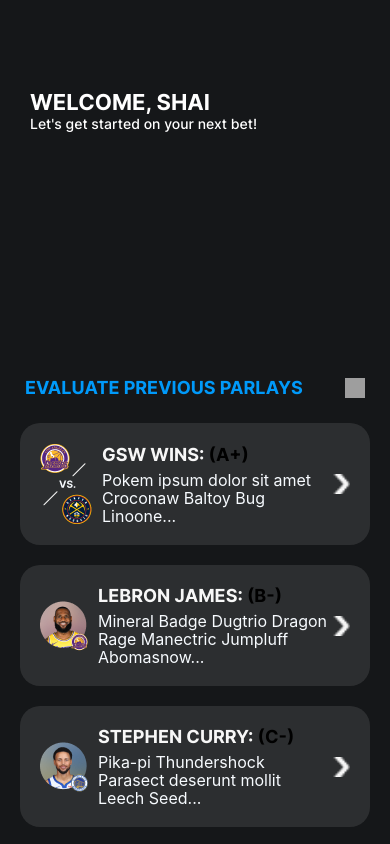
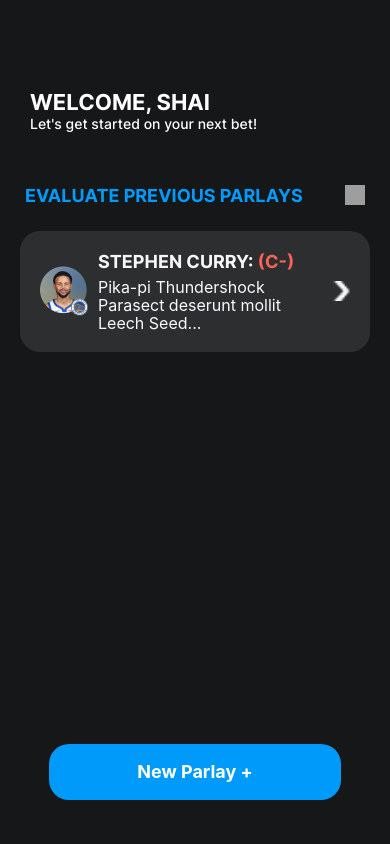
Before and after one commit to yashdesh6/bestbet-app, a React Native app: screen /HomeScreen in a window 390 px wide. Shown: the top 844 px of the page. Built offline with nearby package versions, Linux system fonts and the light colour scheme; grey boxes are pictures that could not be loaded.

Commit message:
Tried to debug issues
Made some progress, check line 44 of parlaydetailscreen

```diff
--- a/screens/HomeScreen.js
+++ b/screens/HomeScreen.js
@@ -10,114 +10,98 @@ import {
 import styles from "./HomeScreenStyles";
 import NewBetModal from "../components/NewBetModal";
 import arrowIcon from "../assets/images/arrow.png";
-
-const getStyleForGrade = (grade) => {
-  if (typeof grade !== "string") return styles.parlayGradeDefault;
-
-  let style;
-  return styles.parlayGradeDefault
-  if (grade.startsWith("A")) {
-    style = styles.parlayGradeGreen;
-  } else if (grade.startsWith("B")) {
-    style = styles.parlayGradeYellow;
-  } else if (grade.startsWith("C")) {
-    style = styles.parlayGradeRed;
-  } else {
-    style = styles.parlayGradeDefault;
-  }
-  return style;
-};
+import { getStyleForGrade, getStyleForStrength } from "../components/getStyleFromGrade";
 
 const parlayData = [
-  {
-    title: "GSW WINS",
-    grade: "A+",
-    description: "Pokem ipsum dolor sit amet Croconaw Baltoy Bug Linoone...",
-    image: require("../assets/images/teams.png"),
-  },
-  {
-    title: "LEBRON JAMES",
-    grade: "B-",
-    description:
-      "Mineral Badge Dugtrio Dragon Rage Manectric Jumpluff Abomasnow...",
-    image: require("../assets/images/lebron.png"),
-  },
-  {
-    title: "STEPHEN CURRY",
-    grade: "C-",
-    description: "Pika-pi Thundershock Parasect deserunt mollit Leech Seed...",
-    image: require("../assets/images/steph.png"),
-  },
-  {
-    title: "GSW WINS",
-    grade: "A+",
-    description: "Pokem ipsum dolor sit amet Croconaw Baltoy Bug Linoone...",
-    image: require("../assets/images/teams.png"),
-  },
-  {
-    title: "LEBRON JAMES",
-    grade: "B-",
-    description:
-      "Mineral Badge Dugtrio Dragon Rage Manectric Jumpluff Abomasnow...",
-    image: require("../assets/images/lebron.png"),
-  },
-  {
-    title: "STEPHEN CURRY",
-    grade: "C-",
-    description: "Pika-pi Thundershock Parasect deserunt mollit Leech Seed...",
-    image: require("../assets/images/steph.png"),
-  },
-  {
-    title: "GSW WINS",
-    grade: "A+",
-    description: "Pokem ipsum dolor sit amet Croconaw Baltoy Bug Linoone...",
-    image: require("../assets/images/teams.png"),
-  },
-  {
-    title: "LEBRON JAMES",
-    grade: "B-",
-    description:
-      "Mineral Badge Dugtrio Dragon Rage Manectric Jumpluff Abomasnow...",
-    image: require("../assets/images/lebron.png"),
-  },
-  {
-    title: "STEPHEN CURRY",
-    grade: "C-",
-    description: "Pika-pi Thundershock Parasect deserunt mollit Leech Seed...",
-    image: require("../assets/images/steph.png"),
-  },
-  {
-    title: "GSW WINS",
-    grade: "A+",
-    description: "Pokem ipsum dolor sit amet Croconaw Baltoy Bug Linoone...",
-    image: require("../assets/images/teams.png"),
-  },
-  {
-    title: "LEBRON JAMES",
-    grade: "B-",
-    description:
-      "Mineral Badge Dugtrio Dragon Rage Manectric Jumpluff Abomasnow...",
-    image: require("../assets/images/lebron.png"),
-  },
-  {
-    title: "STEPHEN CURRY",
-    grade: "C-",
-    description: "Pika-pi Thundershock Parasect deserunt mollit Leech Seed...",
-    image: require("../assets/images/steph.png"),
-  },
-  {
-    title: "GSW WINS",
-    grade: "A+",
-    description: "Pokem ipsum dolor sit amet Croconaw Baltoy Bug Linoone...",
-    image: require("../assets/images/teams.png"),
-  },
-  {
-    title: "LEBRON JAMES",
-    grade: "B-",
-    description:
-      "Mineral Badge Dugtrio Dragon Rage Manectric Jumpluff Abomasnow...",
-    image: require("../assets/images/lebron.png"),
-  },
+  // {
+  //   title: "GSW WINS",
+  //   grade: "A+",
+  //   description: "Pokem ipsum dolor sit amet Croconaw Baltoy Bug Linoone...",
+  //   image: require("../assets/images/teams.png"),
+  // },
+  // {
+  //   title: "LEBRON JAMES",
+  //   grade: "B-",
+  //   description:
+  //     "Mineral Badge Dugtrio Dragon Rage Manectric Jumpluff Abomasnow...",
+  //   image: require("../assets/images/lebron.png"),
+  // },
+  // {
+  //   title: "STEPHEN CURRY",
+  //   grade: "C-",
+  //   description: "Pika-pi Thundershock Parasect deserunt mollit Leech Seed...",
+  //   image: require("../assets/images/steph.png"),
+  // },
+  // {
+  //   title: "GSW WINS",
+  //   grade: "A+",
+  //   description: "Pokem ipsum dolor sit amet Croconaw Baltoy Bug Linoone...",
+  //   image: require("../assets/images/teams.png"),
+  // },
+  // {
+  //   title: "LEBRON JAMES",
+  //   grade: "B-",
+  //   description:
+  //     "Mineral Badge Dugtrio Dragon Rage Manectric Jumpluff Abomasnow...",
+  //   image: require("../assets/images/lebron.png"),
+  // },
+  // {
+  //   title: "STEPHEN CURRY",
+  //   grade: "C-",
+  //   description: "Pika-pi Thundershock Parasect deserunt mollit Leech Seed...",
+  //   image: require("../assets/images/steph.png"),
+  // },
+  // {
+  //   title: "GSW WINS",
+  //   grade: "A+",
+  //   description: "Pokem ipsum dolor sit amet Croconaw Baltoy Bug Linoone...",
+  //   image: require("../assets/images/teams.png"),
+  // },
+  // {
+  //   title: "LEBRON JAMES",
+  //   grade: "B-",
+  //   description:
+  //     "Mineral Badge Dugtrio Dragon Rage Manectric Jumpluff Abomasnow...",
+  //   image: require("../assets/images/lebron.png"),
+  // },
+  // {
+  //   title: "STEPHEN CURRY",
+  //   grade: "C-",
+  //   description: "Pika-pi Thundershock Parasect deserunt mollit Leech Seed...",
+  //   image: require("../assets/images/steph.png"),
+  // },
+  // {
+  //   title: "GSW WINS",
+  //   grade: "A+",
+  //   description: "Pokem ipsum dolor sit amet Croconaw Baltoy Bug Linoone...",
+  //   image: require("../assets/images/teams.png"),
+  // },
+  // {
+  //   title: "LEBRON JAMES",
+  //   grade: "B-",
+  //   description:
+  //     "Mineral Badge Dugtrio Dragon Rage Manectric Jumpluff Abomasnow...",
+  //   image: require("../assets/images/lebron.png"),
+  // },
+  // {
+  //   title: "STEPHEN CURRY",
+  //   grade: "C-",
+  //   description: "Pika-pi Thundershock Parasect deserunt mollit Leech Seed...",
+  //   image: require("../assets/images/steph.png"),
+  // },
+  // {
+  //   title: "GSW WINS",
+  //   grade: "A+",
+  //   description: "Pokem ipsum dolor sit amet Croconaw Baltoy Bug Linoone...",
+  //   image: require("../assets/images/teams.png"),
+  // },
+  // {
+  //   title: "LEBRON JAMES",
+  //   grade: "B-",
+  //   description:
+  //     "Mineral Badge Dugtrio Dragon Rage Manectric Jumpluff Abomasnow...",
+  //   image: require("../assets/images/lebron.png"),
+  // },
   {
     title: "STEPHEN CURRY",
     grade: "C-",
--- a/screens/bets/ParlayDetailScreen.js
+++ b/screens/bets/ParlayDetailScreen.js
@@ -1,8 +1,18 @@
 import React, { useState, useEffect } from "react";
-import { View, Text, TouchableOpacity, ScrollView, Image, StyleSheet } from "react-native";
+import {
+  View,
+  Text,
+  TouchableOpacity,
+  ScrollView,
+  Image,
+  StyleSheet,
+} from "react-native";
 import NewBetModal from "../../components/NewBetModal";
 import arrowIcon from "../../assets/images/arrow.png";
-import { getStyleForGrade, getStyleForStrength } from "../../components/getStyleFromGrade";
+import {
+  getStyleForGrade,
+  getStyleForStrength,
+} from "../../components/getStyleFromGrade";
 
 const ParlayDetailScreen = ({ navigation, route }) => {
   const [modalVisible, setModalVisible] = useState(false);
@@ -14,8 +24,10 @@ const ParlayDetailScreen = ({ navigation, route }) => {
     }
   }, [route.params?.initialBet]);
 
-  const overallStrength = betData.length > 0 ? betData[0].response.over_under_analysis : "C";
-  console.log(betData);
+  const overallStrength =
+    betData.length > 0 && betData.response != null
+      ? betData[0].response.over_under_analysis
+      : "C";
 
   const handleEvaluateBet = (response) => {
     const newBet = {
@@ -24,7 +36,15 @@ const ParlayDetailScreen = ({ navigation, route }) => {
       description: response.response.response.content,
       image: require("../../assets/images/steph.png"), // Replace with actual image if available
     };
-    setBetData([newBet, ...betData]);
+    console.log("New Bet:\n");
+    console.log(newBet);
+    console.log("Bet Data:\n");
+    console.log(...betData);
+    console.log("Setting Bet Data...\n\n");
+    const newBetData = [newBet, ...betData];
+    setBetData(newBetData);
+    console.log("Bet Data:\n");
+    console.log(betData);
   };
 
   return (
@@ -32,10 +52,14 @@ const ParlayDetailScreen = ({ navigation, route }) => {
       <View style={styles.topSection}>
         {betData.length > 0 && (
           <>
-            <Text style={styles.title}>{betData[0].title || "NIKOLA JOKIC"}</Text>
+            <Text style={styles.title}>
+              {betData[0].title || "NIKOLA JOKIC"}
+            </Text>
             <View style={styles.textContainer}>
               <Text style={styles.subtitle}>OVERALL STRENGTH: </Text>
-              <Text style={getStyleForGrade(overallStrength)}>{overallStrength}</Text>
+              <Text style={getStyleForGrade(overallStrength)}>
+                {overallStrength}
+              </Text>
             </View>
             <View style={styles.strengthBar}>
               <View style={getStyleForStrength(overallStrength)} />
@@ -55,8 +79,16 @@ const ParlayDetailScreen = ({ navigation, route }) => {
               {bet.image && <Image source={bet.image} />}
               <View style={styles.betText}>
                 <View style={styles.betTextContainer}>
-                  <Text style={styles.betTitle}>{bet.title || "NIKOLA JOKIC"}: </Text>
-                  <Text style={getStyleForGrade(bet.grade)}>{`(${bet.grade})`}</Text>
+                  <Text style={styles.betTitle}>
+                    {bet.title || "NIKOLA JOKIC"}:{" "}
+                  </Text>
+                  {bet.response != null ? (
+                    <Text
+                      style={getStyleForGrade(bet.response.over_under_analysis)}
+                    >{`(${bet.response.over_under_analysis})`}</Text>
+                  ) : (
+                    <Text style={getStyleForGrade("C")}>C</Text>
+                  )}
                 </View>
                 <Text style={styles.betDescription}>{bet.description}</Text>
               </View>
@@ -84,22 +116,86 @@ const ParlayDetailScreen = ({ navigation, route }) => {
 };
 
 const styles = StyleSheet.create({
-  screen: { backgroundColor: "#151719", height: "100%", justifyContent: "flex-start" },
+  screen: {
+    backgroundColor: "#151719",
+    height: "100%",
+    justifyContent: "flex-start",
+  },
   topSection: { marginTop: "18%", padding: 20, height: "12%" },
   midSection: { height: "65%", padding: 10 },
-  bottomSection: { justifyContent: "center", height: "15%", alignItems: "center" },
-  title: { color: "white", fontSize: 22, fontFamily: "Inter-Bold", marginBottom: '1%', alignSelf: "flex-start" },
-  textContainer: { display: "flex", flexDirection: "row", alignSelf: "flex-start", marginBottom: '2%' },
-  subtitle: { color: "white", fontSize: 18, fontFamily: "Inter-Bold", marginBottom: '5%' },
-  strengthBar: { height: 4, backgroundColor: "#333", borderRadius: 2, overflow: "hidden", width: "100%", marginBottom: '25%' },
-  sectionHeader: { color: "#009afa", fontSize: 18, fontWeight: "bold", marginBottom: '5%', marginLeft: '2%', alignSelf: "flex-start" },
-  betItem: { flexDirection: "row", alignItems: "center", backgroundColor: "rgba(255, 255, 255, 0.1)", margin: 10, borderRadius: 20, padding: 20 },
+  bottomSection: {
+    justifyContent: "center",
+    height: "15%",
+    alignItems: "center",
+  },
+  title: {
+    color: "white",
+    fontSize: 22,
+    fontFamily: "Inter-Bold",
+    marginBottom: "1%",
+    alignSelf: "flex-start",
+  },
+  textContainer: {
+    display: "flex",
+    flexDirection: "row",
+    alignSelf: "flex-start",
+    marginBottom: "2%",
+  },
+  subtitle: {
+    color: "white",
+    fontSize: 18,
+    fontFamily: "Inter-Bold",
+    marginBottom: "5%",
+  },
+  strengthBar: {
+    height: 4,
+    backgroundColor: "#333",
+    borderRadius: 2,
+    overflow: "hidden",
+    width: "100%",
+    marginBottom: "25%",
+  },
+  sectionHeader: {
+    color: "#009afa",
+    fontSize: 18,
+    fontWeight: "bold",
+    marginBottom: "5%",
+    marginLeft: "2%",
+    alignSelf: "flex-start",
+  },
+  betItem: {
+    flexDirection: "row",
+    alignItems: "center",
+    backgroundColor: "rgba(255, 255, 255, 0.1)",
+    margin: 10,
+    borderRadius: 20,
+    padding: 20,
+  },
   betText: { flex: 1, marginLeft: 10 },
-  betTextContainer: { display: 'flex', flexDirection: 'row' },
-  betTitle: { color: "#F7F7F7", fontFamily: "Inter-Bold", fontSize: 18, lineHeight: 22, textTransform: "uppercase" },
-  betDescription: { color: "#F7FBFF", fontSize: 16, lineHeight: 18, marginTop: 5 },
+  betTextContainer: { display: "flex", flexDirection: "row" },
+  betTitle: {
+    color: "#F7F7F7",
+    fontFamily: "Inter-Bold",
+    fontSize: 18,
+    lineHeight: 22,
+    textTransform: "uppercase",
+  },
+  betDescription: {
+    color: "#F7FBFF",
+    fontSize: 16,
+    lineHeight: 18,
+    marginTop: 5,
+  },
   arrowIcon: { width: 20, height: 20 },
-  newBetButton: { backgroundColor: "#009AFA", borderRadius: 20, alignItems: "center", justifyContent: 'center', marginBottom: '10%', height: 56, width: '75%' },
+  newBetButton: {
+    backgroundColor: "#009AFA",
+    borderRadius: 20,
+    alignItems: "center",
+    justifyContent: "center",
+    marginBottom: "10%",
+    height: 56,
+    width: "75%",
+  },
   addButtonText: { color: "white", fontSize: 18 },
 });
 
```
Also changed, not shown: components/getStyleFromGrade.js (+5 -3 lines).
